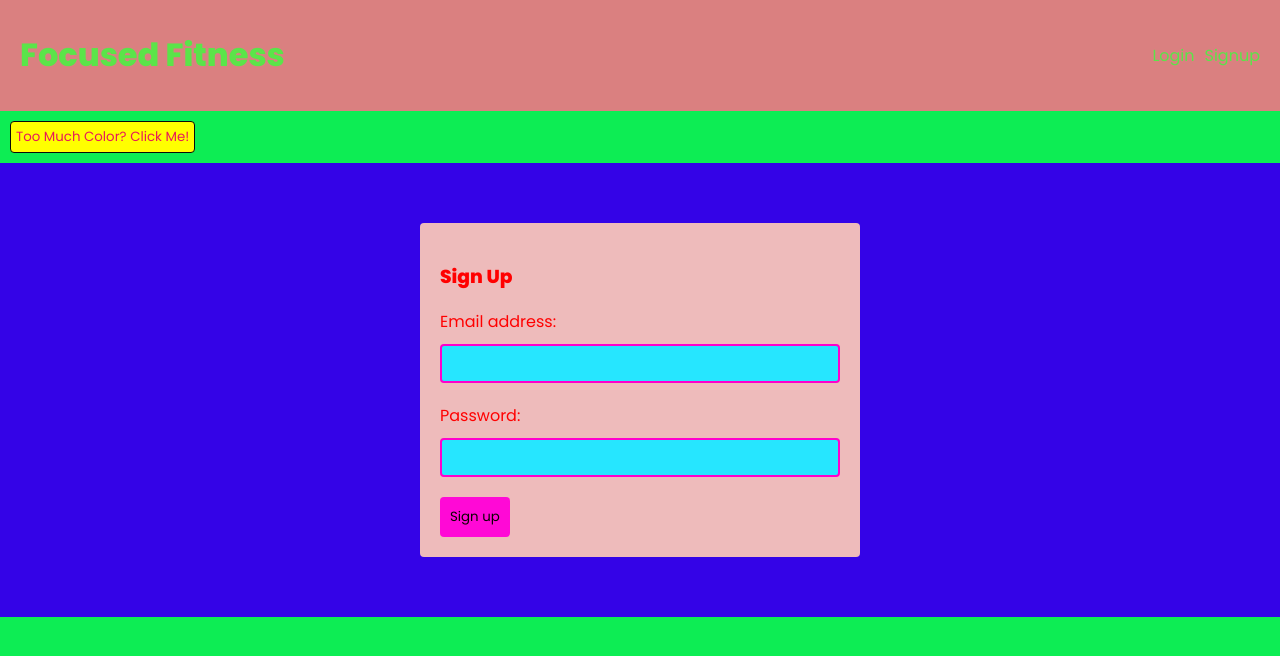
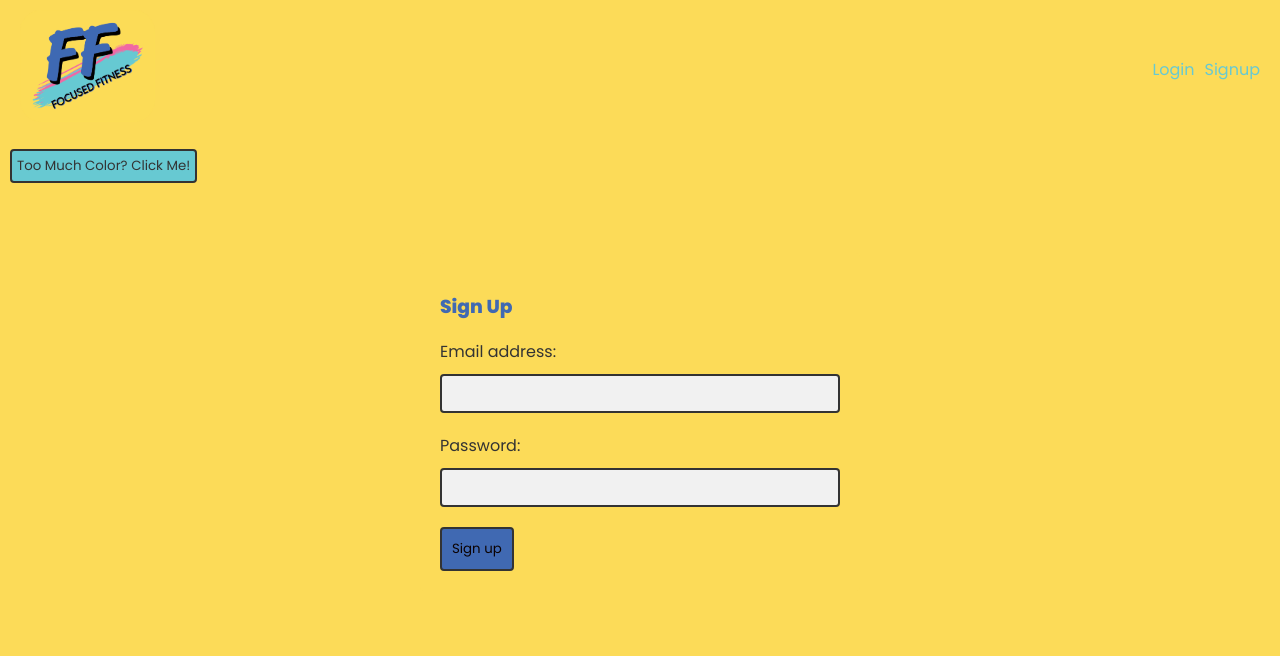
Before and after one commit to maryh1001/finalproject, a React (Create React App) app in the folder client/: page /signup in a window 1280 px wide. Shown: the top 656 px of the page. Built offline with nearby package versions, Linux system fonts and the light colour scheme.

Commit message:
styling changes

```diff
--- a/client/src/components/Navbar.js
+++ b/client/src/components/Navbar.js
@@ -3,6 +3,8 @@ import { useLogout } from '../hooks/useLogout'
 import { useAuthContext } from '../hooks/useAuthContext'
 import { useContext } from 'react'
 import { ThemeContext } from '../context/ThemeContext'
+
+import logo from '/Users/mary/Documents/ExtendClassFiles/Final Project/finalproject/client/src/assets/img/ff.png'
 
 const Navbar = () => {
   const theme = useContext(ThemeContext);
@@ -18,7 +20,8 @@ const Navbar = () => {
     <header className={`header ${darkMode ? "header-dark" : "header-light"}`}>
       <div className="container">
         <Link to="/" >
-          <h1>Focused Fitness</h1>
+          {/* <h1>Focused Fitness</h1> */}
+          <img className= "img" alt="logo" src={logo}/>
         </Link>
         <nav className={`nav ${darkMode ? "nav-dark" : "nav-light"}`}>
           {user && (
--- a/client/src/index.css
+++ b/client/src/index.css
@@ -7,7 +7,7 @@
   --error: #e7195a;
 }
 body {
-  background: #fcdb58;
+  background: #7a6306;
   margin: 0;
   font-family: "Poppins";
 }
@@ -85,7 +85,7 @@ form button {
 
 div.error {
   padding: 10px;
-  background: #ffefef;
+  background: #333;
   border: 1px solid var(--error);
   color: var(--error);
   border-radius: 4px;
@@ -106,7 +106,7 @@ nav a, nav button {
   margin-left: 10px;
 }
 nav button {
-  background: #f068a4;
+  background: #fcdb58;
   color: #000000;
   border: 2px solid #000000;
   padding: 6px 10px;
@@ -114,6 +114,11 @@ nav button {
   font-family: "Poppins";
   cursor: pointer;
   font-size: 1em;
+}
+
+.img {
+  height: 112px;
+  width: 135px;
 }
 
 
@@ -132,31 +137,31 @@ form.signup, form.login {
 
 
 header.header-light a {
-  color: rgb(91, 228, 73);
+  color: #67c9d2;
   text-decoration: none;
 }
 .App-light {
-  background: #0ded54;
+  background: #fcdb58;
   height: 100vh;
 }
 div.div-light {
-  color:#0ded54;
+  color:#4069b2;
 }
 header.header-light {
-  background: rgb(218, 128, 128);
+  background: #fcdb58;
 }
 .pages-light {
-  background: #3403e7;
+  background: #fcdb58;
 }
 .workout-details-light {
-  background: rgb(227, 164, 164);
-  box-shadow: 2px 2px 5px rgb(61, 164, 43);
+  background: #f1f1f1;
+  box-shadow: 2px 2px 5px #333;
 }
 .workout-details-light h4 {
-  color: rgb(0, 0, 0);
+  color: #67c9d2;
 }
 .workout-details-light p {
-  color: rgb(249, 228, 228);;
+  color: #f068a4;
 }
 
 .workout-details-light span {
@@ -164,9 +169,9 @@ header.header-light {
   color: rgb(255, 255, 255)
 }
 .btn-light{
-  border:1px solid #0a0a0a;
-  color:#e7195a;
-  background: rgb(255, 255, 0);
+  border: 2px solid #333;
+  color:#333;
+  background: #67c9d2;
   padding: 5px;
   font-family: "Poppins";
   border-radius: 4px;
@@ -174,58 +179,59 @@ header.header-light {
   margin: 10px;
 }
 form.form-light input {
-  border: 2px solid rgb(255, 1, 204);
-  background:rgb(38, 230, 255);
+  border: 2px solid #333;
+  background:#f1f1f1;
   color:rgb(11, 2, 2)
 }
 form.form-light button {
-  background: rgb(255, 9, 214);
+  background: #67c9d2;
   color: rgb(11, 2, 2);
 }
 form.form-light label {
-  color: rgb(255, 0, 0);
+  color: #333;
 }
 form.form-light h3 {
-  color: rgb(255, 0, 0);
+  color: #333;
 }
 nav.nav-light button {
   background: rgb(5, 5, 5);
-  color: rgb(38, 230, 255);
-  border: 2px solid rgb(38, 230, 255);
+  color: #67c9d2;
 }
 
 form.login-light h3 {
-  color: rgb(255, 0, 0);
+  color: #f068a4;
 }
 form.login-light label {
-  color: rgb(255, 0, 0);
+  color: #333;
 }
 form.signup-light h3 {
-  color: rgb(255, 0, 0);
+  color: #4069b2;
 }
 form.signup-light label {
-  color: rgb(255, 0, 0);
+  color: #333;
 }
 form.login-light input {
-  border: 2px solid rgb(255, 1, 204);
-  background:rgb(38, 230, 255);
+  border: 2px solid #333;
+  background:#f1f1f1;
   color:rgb(11, 2, 2)
 }
 form.signup-light input {
-  border: 2px solid rgb(255, 1, 204);
-  background:rgb(38, 230, 255);
+  border: 2px solid #333;
+  background: #f1f1f1;;
   color:rgb(11, 2, 2)
 }
 form.login-light button {
-  background: rgb(255, 9, 214);
+  border: 2px solid #333;
+  background: #f068a4;
   color: rgb(11, 2, 2);
 }
 form.signup-light button {
-  background: rgb(255, 9, 214);
+  border: 2px solid #333;
+  background: #4069b2;
   color: rgb(11, 2, 2);
 }
 form.signup-light, form.login-light {
-  background: rgb(238, 187, 187);
+  background: #fcdb58;
 }
 
 
--- a/client/src/style.css
+++ b/client/src/style.css
@@ -5,7 +5,7 @@
     background-color: #fcdb58;
 }
 
-img {
+.img {
 
     height: 112px;
     width: 135px;
```
Also changed, not shown: client/src/assets/img/ff.png (renamed from client/src/assets/1x/Asset 1.png), 1 other file (tests, documents, lock files or other folders).
